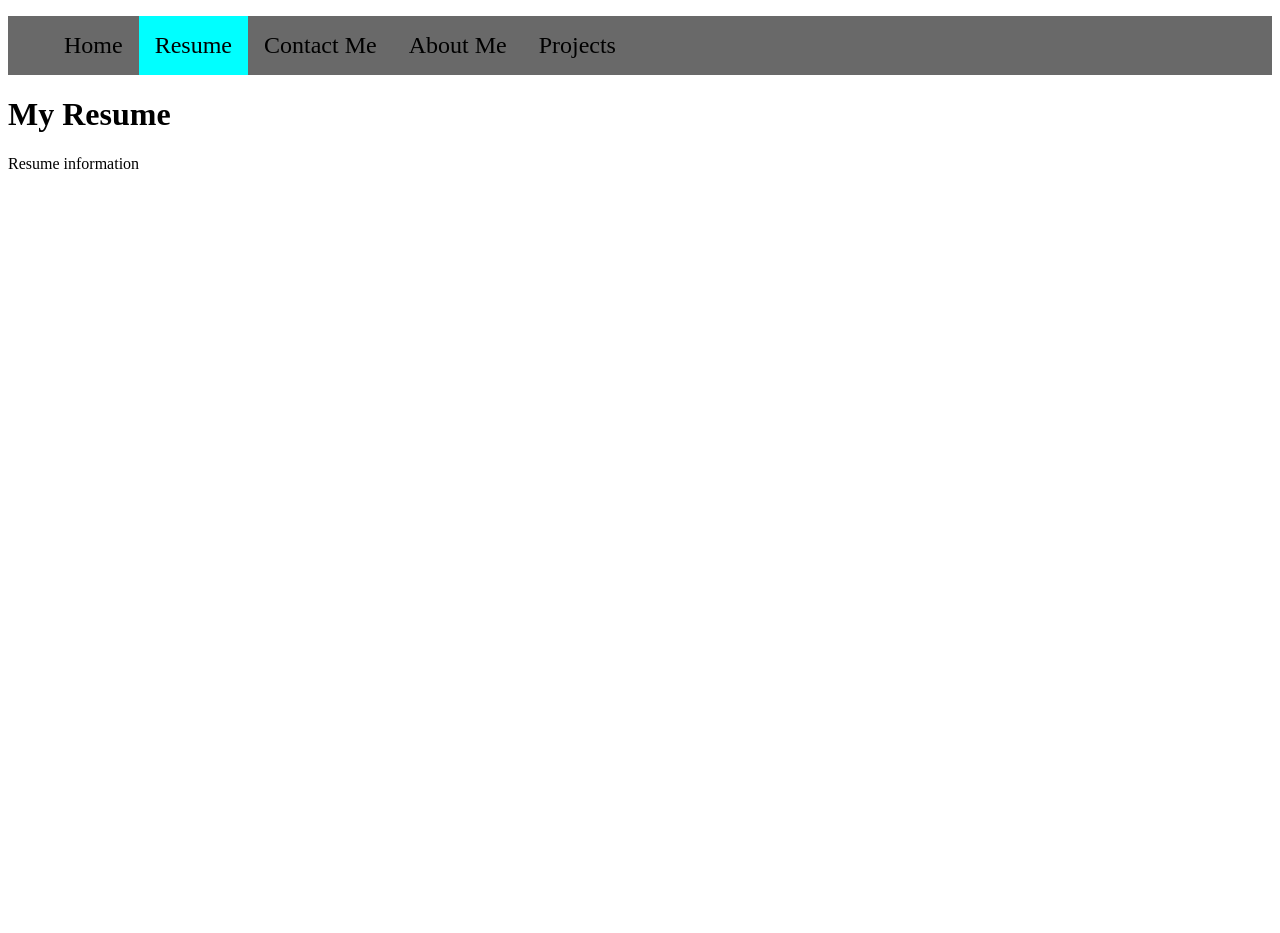
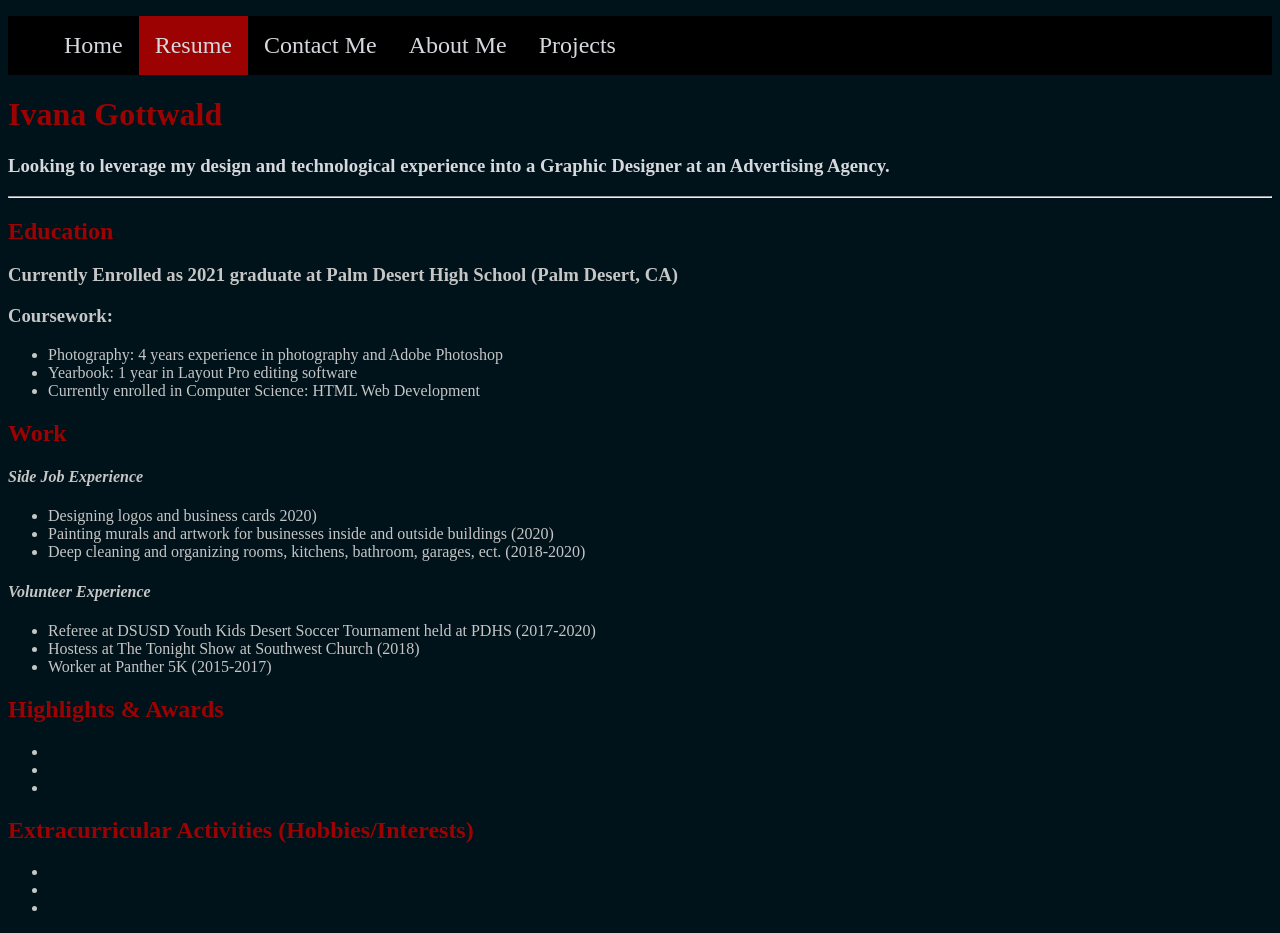
Before and after one commit to ivanagottwald/ivanagottwald.github.io, a plain HTML site: page resume.html in a window 1280 px wide. Before the commit the page ends 800 px from the top, so only its background shows below. Drawn offline with Linux system fonts and the light colour scheme.

Commit message:
added resume

```diff
--- a/css/navbar.css
+++ b/css/navbar.css
@@ -1,11 +1,12 @@
             .navbar {
-                background-color: dimgrey;
+                background-color: #000000;
                 overflow: hidden;
+                color: #D5D8DC;
             }
             .navbar li {
                 list-style-type: none;
                 float: left;
-                color:#000000;
+                color: #D5D8DC;
             }
             .navbar a {
                 color: inherit;
@@ -15,7 +16,7 @@
                 display: inline-block;
             }
             .navbar li:hover {
-                background-color:aqua;
+                background-color:#9C0202;
             }
 
             .dropdown-content li {
@@ -26,12 +27,12 @@
                 padding: 0px;
                 display: none;
                 position: absolute;
-                background-color: dimgrey;
+                background-color: #000000;
             }
 
             .dropdown:hover .dropdown-content {
                 display: block;
             }
             .navbar .active{
-                background-color: aqua;
+                background-color: #9C0202;
             }
--- a/css/style.css
+++ b/css/style.css
@@ -1,4 +1,3 @@
-
             p {
                 color: #FFFFFF;
                 font-size:15px;
@@ -9,19 +8,25 @@
                 color:#000000;
             }
             h1 {
-                color: #B00020;
+                color: #9C0202;
+            }
+            body h2 {
+                color:#9C0202;
             }
             h3 {
-                color: #B00020;
+                color:#c6c6c6;
+            }
+            h4{
+                color: #c6c6c6;
             }
             h5 {
-                color: #FFFFFF;
+                color: #c6c6c6;
             }
             ol {
-                color: #B00020;
+                color: #c6c6c6;
             }
             ol li {
-                color: #FFFFFF;
+                color: #c6c6c6;
             }
             ul li {
                 color: #c6c6c6;
@@ -30,7 +35,7 @@
                 color: #026e6e
             }
             body {
-                background-color:#262626;
+                background-color:#00121A;
             }
             ol b li {
                 color: #B00020;
@@ -42,4 +47,11 @@
            .textwrap {
                 float: left;
                 margin:30px;
+                text-align: left;
             }
+            .motive {
+                color: #D5D8DC;
+            }
+            h2 {
+                color:#c6c6c6;
+            }
--- a/resume.html
+++ b/resume.html
@@ -3,9 +3,10 @@
     <head>
         <title>Resume</title>
         <link rel="stylesheet" type="text/css" href="css/navbar.css" />
+        <link rel="stylesheet" type="text/css" href="css/style.css" />
     </head>
     <body>
-    <ul class="navbar">
+        <ul class="navbar">
             <li><a href="dark.html">Home</a></li>
             <li class="active"><a href="resume.html">Resume</a></li>
             <li><a href="contactme.html">Contact Me</a></li>
@@ -22,8 +23,47 @@
             </li>
         </ul>
 
-        <h1>My Resume</h1>
-        <p>Resume information</p>
+        <h1>Ivana Gottwald</h1>
+        <h3 class="motive"> Looking to leverage my design and technological experience into a
+            Graphic Designer at an Advertising Agency. </h3>
+        <hr>
+        <h2> Education </h2>
+        <h3>Currently Enrolled as 2021 graduate at Palm Desert High School (Palm Desert, CA)</h3>
+        <h3>Coursework:</h3>
+            <ul>
+                <li>Photography: 4 years experience in photography and Adobe Photoshop</li>
+                <li>Yearbook: 1 year in Layout Pro editing software</li>
+                <li>Currently enrolled in Computer Science: HTML Web Development</li>
+            </ul>
+
+        <h2>Work</h2>
+        <h4><i>Side Job Experience</i></h4>
+            <ul>
+                <li>Designing logos and business cards 2020)</li>
+                <li>Painting murals and artwork for businesses inside and outside buildings (2020)</li>
+                <li>Deep cleaning and organizing rooms, kitchens, bathroom, garages, ect. (2018-2020)</li>
+            </ul>
+        <h4><i>Volunteer Experience</i></h4>
+            <ul>
+                <li>Referee at DSUSD Youth Kids Desert Soccer Tournament held at PDHS (2017-2020)</li>
+                <li>Hostess at The Tonight Show at Southwest Church (2018)</li>
+                <li>Worker at Panther 5K (2015-2017)</li>
+            </ul>
+
+        <h2>Highlights & Awards</h2>
+            <ul>
+                <li></li>
+                <li></li>
+                <li></li>
+            </ul>
+
+        <h2>Extracurricular Activities (Hobbies/Interests)</h2>
+            <ul>
+                <li></li>
+                <li></li>
+                <li></li>
+            </ul>
+
 
     </body>
 </html>
```
Also changed, not shown: aboutme.html (+1 -0 lines).
